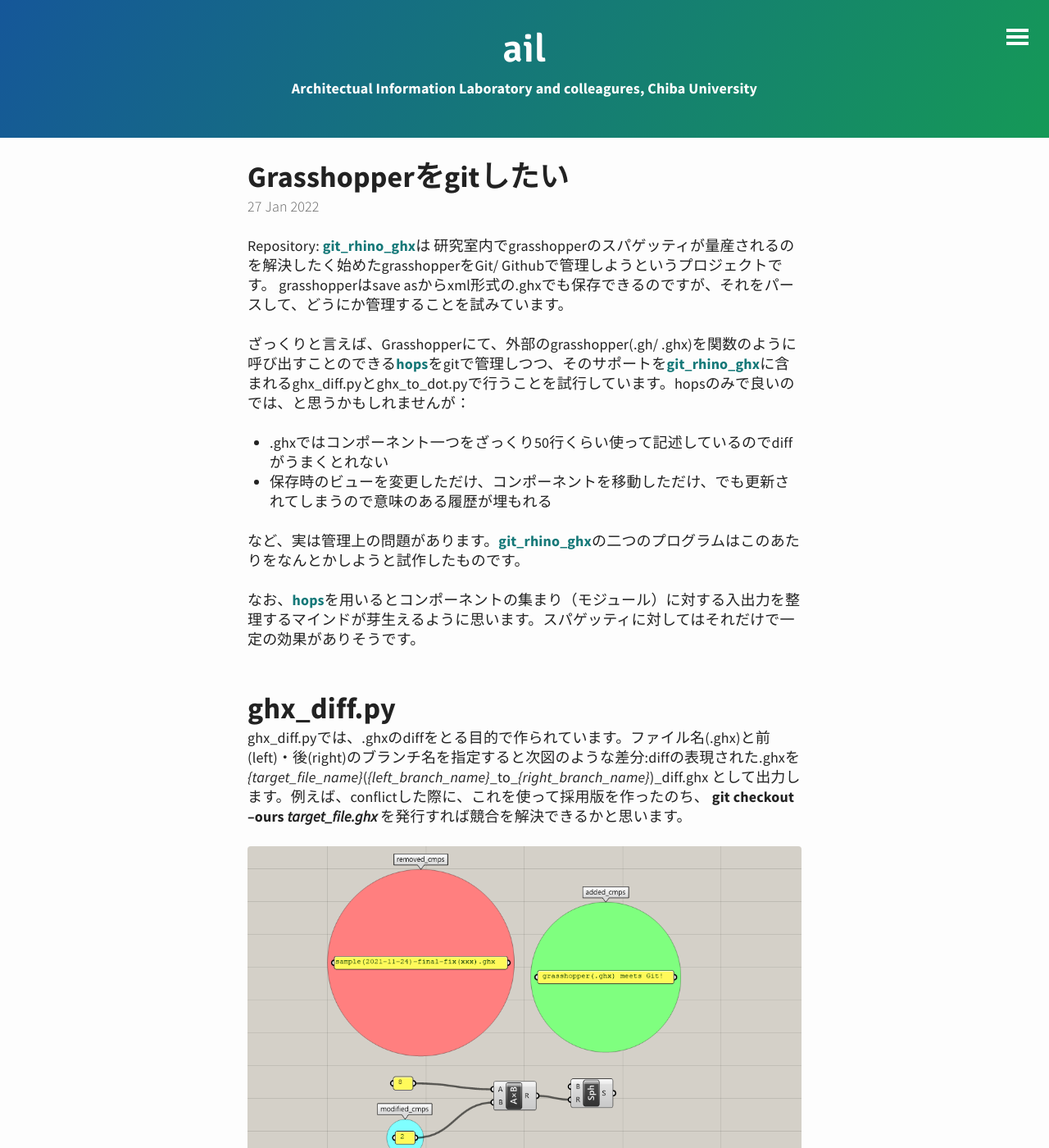
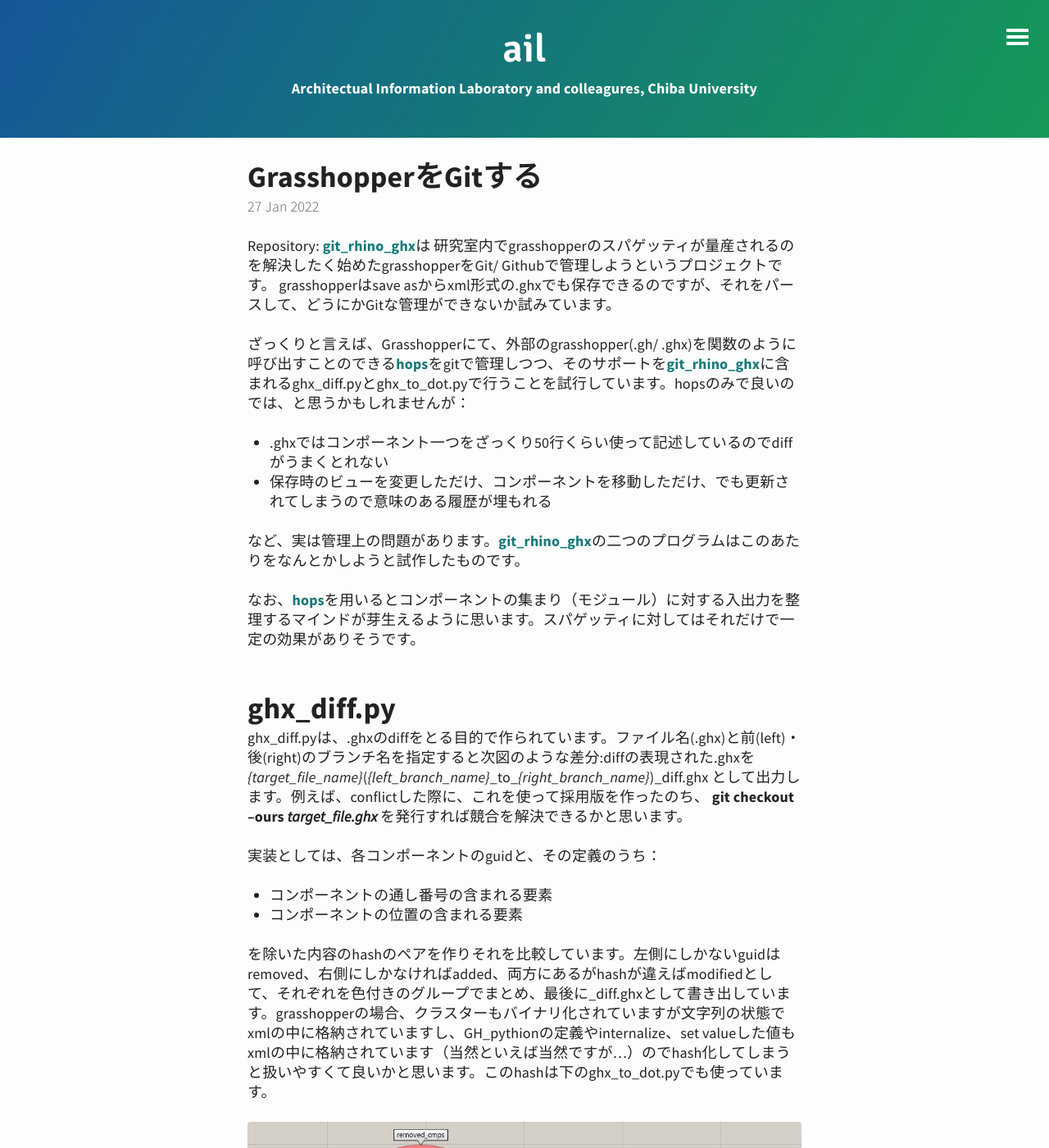
Before and after one commit to ail-and-colleagues/ail-and-colleagues.github.io, a Jekyll site: the page built from _posts/2022-01-27-Grasshopperをgitする.md, in a window 1280 px wide and 1400 px high. Shown: the whole window at 82% size. Built offline with Jekyll 4.4.1, drawn with Linux system fonts in a browser that asks for light colours; some of the changed text lies outside the part shown.

Commit message:
add contents.

```diff
--- a/_includes/link.html
+++ b/_includes/link.html
@@ -1,3 +1,4 @@
+<hr />
 <a href="https://github.com/ail-and-colleagues">Repositories on Github</a>
 <a href="https://www.youtube.com/channel/UCY1EZbf0svB_ovV21oX_c_Q">YouTube</a>
 <hr />
--- a/_posts/2022-01-27-Grasshopperをgitする.md
+++ b/_posts/2022-01-27-Grasshopperをgitする.md
@@ -1,14 +1,14 @@
 ---
-title: Grasshopperをgitしたい
+title: GrasshopperをGitする
 thumb: /img/2021/ghx-diff.png
-outline: git_rhino_ghxは研究室内でgrasshopperのスパゲッティが量産されるのを解決したく始めたgrasshopperをGit/ Githubで管理しようというプロジェクトです。grasshopperはsave asからxml形式の.ghxでも保存できるのですが、それをパースして、どうにかGitな管理を試みています。
+outline: git_rhino_ghxは研究室内でgrasshopperのスパゲッティが量産されるのを解決したく始めたgrasshopperをGit/ Githubで管理しようというプロジェクトです。grasshopperはsave asからxml形式の.ghxでも保存できるのですが、それをパースして、どうにかGitな管理ができないか試みています。
 ---
 
 
 
 Repository: [git_rhino_ghx](https://github.com/ail-and-colleagues/git_rhino_ghx)は
 研究室内でgrasshopperのスパゲッティが量産されるのを解決したく始めたgrasshopperをGit/ Githubで管理しようというプロジェクトです。
-grasshopperはsave asからxml形式の.ghxでも保存できるのですが、それをパースして、どうにか管理することを試みています。
+grasshopperはsave asからxml形式の.ghxでも保存できるのですが、それをパースして、どうにかGitな管理ができないか試みています。
 
 ざっくりと言えば、Grasshopperにて、外部のgrasshopper(.gh/ .ghx)を関数のように呼び出すことのできる[hops](https://developer.rhino3d.com/guides/compute/hops-component/)をgitで管理しつつ、そのサポートを[git_rhino_ghx](https://github.com/ail-and-colleagues/git_rhino_ghx)に含まれるghx_diff.pyとghx_to_dot.pyで行うことを試行しています。hopsのみで良いのでは、と思うかもしれませんが：
 - .ghxではコンポーネント一つをざっくり50行くらい使って記述しているのでdiffがうまくとれない
@@ -19,17 +19,23 @@
 なお、[hops](https://developer.rhino3d.com/guides/compute/hops-component/)を用いるとコンポーネントの集まり（モジュール）に対する入出力を整理するマインドが芽生えるように思います。スパゲッティに対してはそれだけで一定の効果がありそうです。
 
 ## ghx_diff.py
-ghx_diff.pyでは、.ghxのdiffをとる目的で作られています。ファイル名(.ghx)と前(left)・後(right)のブランチ名を指定すると次図のような差分:diffの表現された.ghxを
+ghx_diff.pyは、.ghxのdiffをとる目的で作られています。ファイル名(.ghx)と前(left)・後(right)のブランチ名を指定すると次図のような差分:diffの表現された.ghxを
 *{target\_file\_name}*(*{left\_branch\_name}*\_to\_*{right\_branch\_name}*)\_diff.ghx
 として出力します。例えば、conflictした際に、これを使って採用版を作ったのち、
 **git checkout --ours *target\_file.ghx***
 を発行すれば競合を解決できるかと思います。
 
+実装としては、各コンポーネントのguidと、その定義のうち：
+- コンポーネントの通し番号の含まれる要素
+- コンポーネントの位置の含まれる要素
+
+を除いた内容のhashのペアを作りそれを比較しています。左側にしかないguidはremoved、右側にしかなければadded、両方にあるがhashが違えばmodifiedとして、それぞれを色付きのグループでまとめ、最後に_diff.ghxとして書き出しています。grasshopperの場合、クラスターもバイナリ化されていますが文字列の状態でxmlの中に格納されていますし、GH_pythionの定義やinternalize、set valueした値もxmlの中に格納されています（当然といえば当然ですが…）のでhash化してしまうと扱いやすくて良いかと思います。このhashは下のghx_to_dot.pyでも使っています。
+
 ![Test](/img/2021/ghx-diff.png "Test")
 
 ## ghx_to_dot.py
 ghx_to_dot.pyはちょこっとした比較用に使うイメージで作られています。次図のようにコンポーネントの関係性をグラフとして表し、.pngで保存します。大凡どのような処理であったか、あるいは、add/stagingするべき変更なのか、など判断に使えると思っています。コンポーネントにはhashを付記できる（次図でいうpanelなどのコンポーネント名の左の「58b80...」など）ので、grasshopperでありがちな：
-- 同じ見た目のgh_pythonが複数存在してわからなくなる
+- 同じ見た目のGH_pythionが複数存在してわからなくなる
 - internalizeやset valueした値が気づかないうちに更新されていた
 
 などをチェックすることもできるかと思います。
```
